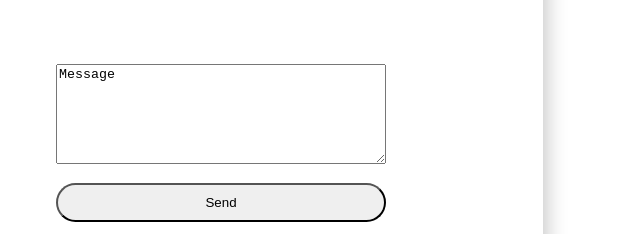
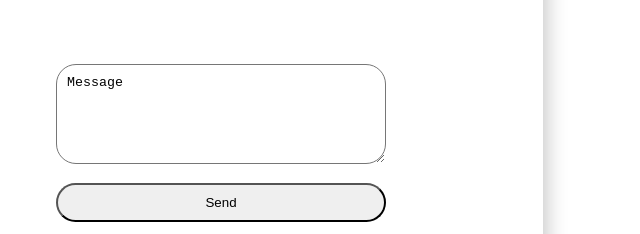
Before and after one commit to ahmadEssam77/AlFanar-Fahmy-Organize, a plain HTML site: page dist/index.html in a window 1280 px wide. Shown: the part 2621-2855 px from the top of the page, 597-1237 px from the left. Drawn offline with Linux system fonts and the light colour scheme.

Commit message:
simple modification for contact-form

```diff
--- a/styling/style.css
+++ b/styling/style.css
@@ -256,6 +256,8 @@ img {vertical-align: middle;}
   top: -180px;
   width: 330px;
   height: 100px;
+  border-radius: 20px;
+  padding: 10px;
 }
 
 .contact-form .submit-btn {
```
Also changed, not shown: dist/index.html (+1 -1 lines).
